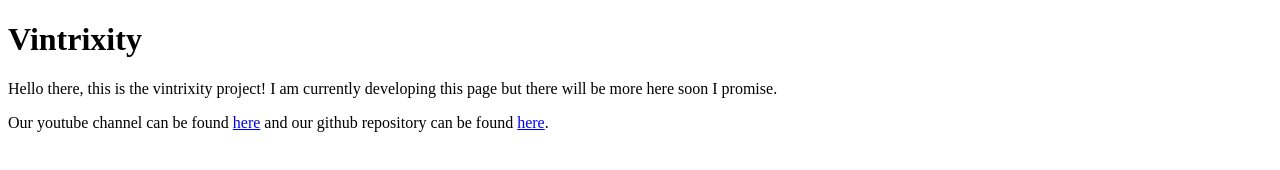
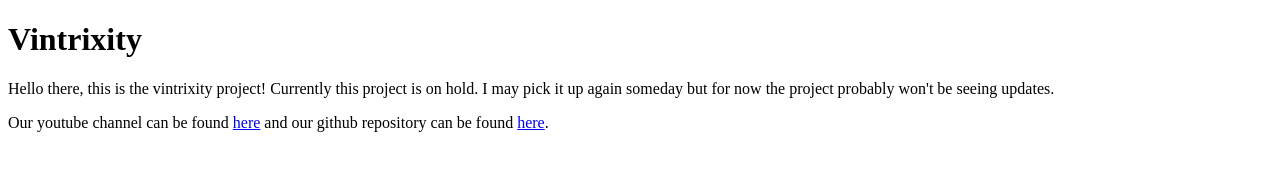
Before and after one commit to Ellis2781/Ellis2781.github.io, a plain HTML site: page index.html in a window 1280 px wide. Drawn offline with Linux system fonts and the light colour scheme.

Commit message:
Update index.html

```diff
--- a/index.html
+++ b/index.html
@@ -8,7 +8,7 @@
 
 <h1>Vintrixity</h1>
 
- <p>Hello there, this is the vintrixity project! I am currently developing this page but there will be more here soon I promise.</p>
+ <p>Hello there, this is the vintrixity project! Currently this project is on hold. I may pick it up again someday but for now the project probably won't be seeing updates.</p>
 
  <p> Our youtube channel can be found <a href="https://www.youtube.com/@vintrixity/about">here</a> and our github repository can be found <a href="https://github.com/Ellis2781/Vintrixity">here</a>.
  </p>
```
